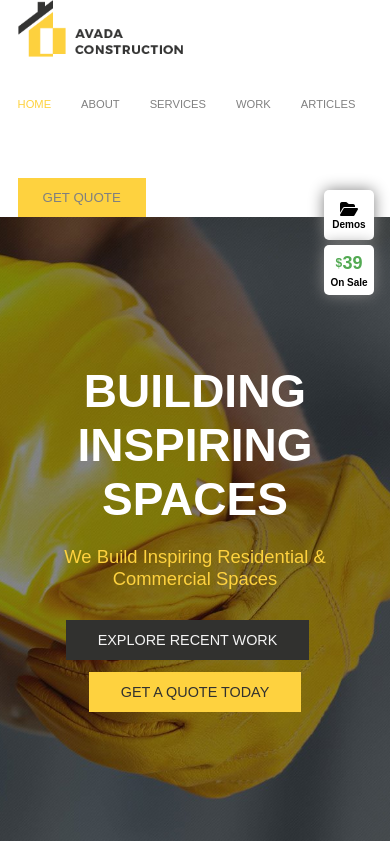
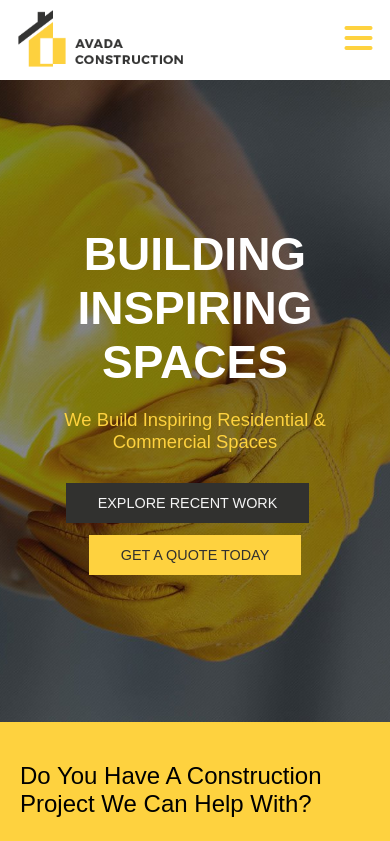
Before and after one commit to Michela-DC/proj-html-vuejs, a Vue app: page / in a window 390 px wide. Shown: the top 841 px of the page. Built offline with nearby package versions, Linux system fonts and the light colour scheme; a small style sheet from the web is missing.

Commit message:
Added hamburger-navbar, updated media queries

```diff
--- /dev/null
+++ b/src/components/DemosSales.vue
@@ -0,0 +1,83 @@
+<template>
+    <div class="demos-sale">
+        <div class="demos">
+            <div class="icon">
+                <i class="fa-solid fa-folder-open"></i>
+            </div>
+            <div>Demos</div>
+        </div>
+        <div class="on-sale">
+            <div class="sale-price">
+                <span class="dollar">$</span>
+                <span class="number">39</span>
+            </div>
+            <div>On Sale</div>
+        </div>
+    </div>
+</template>
+
+<script>
+export default {
+    name: 'DemosSales'
+}
+</script>
+
+<style lang="scss" scoped>
+
+@import '../assets/scss/variables.scss';
+
+.demos-sale{
+    position: fixed;
+    z-index: 20;
+    top: 100px;
+    right: 16px;
+
+    .demos, .on-sale{
+        background-color: white;
+        width: 50px;
+        height: 50px;
+        border-radius: 5px;
+        font-size: 0.625rem;
+        text-align: center;
+        display: flex;
+        flex-direction: column;
+        justify-content: center;
+        font-weight: bold;
+        box-shadow: 0px 0px 15px $gray-font;
+    }
+
+    .demos{
+        margin-bottom: 5px;
+
+        .icon{
+            font-size: 1rem;
+        }
+    }
+
+    .on-sale{
+        .sale-price{
+            font-size: 1.125rem;
+            color: #53aa53;
+            position: relative;
+            margin-bottom: 3px;
+
+
+            .dollar{
+                position: absolute;
+                top: 3px;
+                font-size: 0.75rem;
+            }
+
+            .number{
+                margin-left: 7px;
+            }
+        }
+    }
+}
+
+@media screen and (max-width: 575px) {
+    .demos-sale{
+        display: none;
+    }
+}
+</style>
--- a/src/components/HeaderNavbar.vue
+++ b/src/components/HeaderNavbar.vue
@@ -5,11 +5,31 @@
                 <img class="logo" src="../assets/images/construction_logo.png" alt="">
             </figure>
 
+            <div class="navbar-container navbar-row">
                 <ul class="navbar">
-                <!-- assegno la class active al primo elemento dell'array options  con :class="{'active' : i === 0}-->
-                <li class="nav-option" v-for="(option, i) in options" :key="i" :class="{'active' : i === 0}">{{option}}</li>
+                    <!-- assegno la class active al primo elemento dell'array options  con :class="{'currentPage' : i === 0}-->
+                    <li class="nav-option" v-for="(option, i) in options" :key="i" :class="{'currentPage' : i === 0}">
+                        <a href="">{{option}}</a>
+                    </li>
                     <button class="btn-quote">get quote</button>
                 </ul>
+                <a href="#" class="open" @click="click()" :class="{'hide' : this.clicked}">
+                    <i class="fas fa-bars"></i>
+                </a>
+            </div>
+
+            <div class="navbar-container navbar-hamburger" :class="{'open-hamburger' : this.clicked}">
+                <ul class="navbar">
+                    <!-- assegno la class active al primo elemento dell'array options  con :class="{'currentPage' : i === 0}-->
+                    <li class="nav-option" v-for="(option, i) in options" :key="i" :class="{'currentPage' : i === 0}">
+                        <a href="">{{option}}</a>
+                    </li>
+                    <button class="btn-quote">get quote</button>
+                </ul>
+                <a href="#" class="close" @click="click()" :class="{'hide' : !this.clicked}">
+                    <i class="fas fa-times"></i>
+                </a>
+            </div>
         </div>
     </header>
 </template>
@@ -26,9 +46,25 @@ export default {
                 'work',
                 'articles',
             ],
+
+            clicked: false,
+            index: 0,
         }
     },
 
+    methods: {
+        click: function () {
+            if(this.index === 0){
+                this.index++;
+                this.clicked = true;
+            }else{
+                this.index--;
+                this.clicked = false;
+            }
+
+            console.log('succede qualcosa', this.index, this.clicked)
+        }
+    }
 }
 </script>
 
@@ -56,10 +92,14 @@ header{
     flex-wrap: wrap;
 
     .logo-wrapper{
+        padding: 10px 20px 10px 0;
+
         .logo{
             width: 165px;
         }
     }
+
+    .navbar-container{
 
         .navbar{
             color: $gray-font;
@@ -77,15 +117,7 @@ header{
                 color: $gray-font;
             }
 
-        .nav-option{
-            position: relative;
-            display: block;
-            height: 100%;
-            padding: 38px 0;
-
-        }
-
-        .active{
+            .currentPage{
                 color: $light-color;
 
                 &::after{
@@ -99,10 +131,112 @@ header{
                     border-color: white transparent transparent transparent;
                 }
             }
+        }
+    }
 
+    .nav-option{ //l'ho messo qui cosí é piú facile togliere il padding nelle media queery
+        position: relative;
+        padding: 38px 0;
+
+        a:hover{
+            color: $light-color;
+        }
+    }
+
+    .navbar-row{
+        .open{
+            display: none;
+            font-size: 2rem;
+            color: $light-color;
+
+            &:hover{
+                color: $dark-color;
+            }
+        }
+    }
+
+    .navbar-hamburger{
+        display: none;
+
+        .navbar{
+            position: absolute;
+            top: 80px;
+            left: 0;
+            width: 100%;
+            display: flex;
+            flex-direction: column;
+            background-color: white;
+        }
+
+        .close{
+            position: absolute;
+            top: 21px;
+            right: 31px;
+            font-size: 2rem;
+            color: $light-color;
+        }
+    }
+
+    .open-hamburger{ // classe che assegno a navbar-hambuer per mostrarlo
+        display: block;
+    }
+
+}
+
+@media screen and (max-width: 768px){
+    .header-container{
+        .navbar-row{
+
+            .navbar{
+                display: none;
+            }
+
+            .open{
+                display: block;
+            }
+
+            .hide{
+                display: none;
+            }
+        }
+
+        //--------------------
+
+        .navbar-hamburger{
+
+            .navbar{
+                padding: 20px;
+
+                .nav-option{
+                    padding: 0;
+                    font-size: 1rem;
+                }
+            }
+        }
 
     }
 }
 
 
+@media screen and (max-width: 575px){
+
+    .header-container{
+        gap: 25px;
+
+        .navbar{
+            padding-bottom: 25px;
+
+            .nav-option{
+                padding: 0;
+            }
+
+            .currentPage::after{
+                display: none;
+            }
+        }
+    }
+
+}
+
+
 </style>
--- a/src/components/SectionExplore.vue
+++ b/src/components/SectionExplore.vue
@@ -83,6 +83,7 @@ export default {
 @import '../assets/scss/mixins.scss';
 @import '../assets/scss/variables.scss';
 @import '../assets/scss/mixins_Hover.scss';
+@import '../assets/scss/mixins_mediaqueries.scss';
 
 .container{
     // height: 550px;
@@ -155,5 +156,6 @@ export default {
 }
 
 @include cards-img-mediaquery;
+@include view-all;
 
 </style>
--- a/src/components/SectionJumbotron.vue
+++ b/src/components/SectionJumbotron.vue
@@ -9,29 +9,21 @@
                     <button class="btn-quote">get a quote today</button>
                 </div>
             </div>
-
-            <div class="demos-sale">
-                <div class="demos">
-                    <div class="icon">
-                        <i class="fa-solid fa-folder-open"></i>
-                    </div>
-                    <div>Demos</div>
-                </div>
-                <div class="on-sale">
-                    <div class="sale-price">
-                        <span class="dollar">$</span>
-                        <span class="number">39</span>
-                    </div>
-                    <div>On Sale</div>
-                </div>
-            </div>
         </div>
+        <DemosSales/>
     </section>
 </template>
 
 <script>
+
+import DemosSales from './DemosSales.vue'
+
 export default {
-    name: 'SectionJumbotron'
+    name: 'SectionJumbotron',
+
+    components: {
+        DemosSales,
+    }
 }
 </script>
 
@@ -84,67 +76,6 @@ export default {
             }
         }
     } //fine row
-
-    .demos-sale{
-        position: fixed;
-        z-index: 20;
-        top: 110px;
-        right: 16px;
-
-        .demos, .on-sale{
-            background-color: white;
-            width: 50px;
-            height: 50px;
-            border-radius: 5px;
-            font-size: 0.625rem;
-            text-align: center;
-            display: flex;
-            flex-direction: column;
-            justify-content: center;
-            font-weight: bold;
-            box-shadow: 0px 0px 15px $gray-font;
-        }
-
-        .demos{
-            margin-bottom: 5px;
-
-            .icon{
-                font-size: 1rem;
-            }
-        }
-
-        .on-sale{
-            .sale-price{
-                font-size: 1.125rem;
-                color: #53aa53;
-                position: relative;
-                margin-bottom: 3px;
-
-
-                .dollar{
-                    position: absolute;
-                    top: 3px;
-                    font-size: 0.75rem;
-                }
-
-                .number{
-                    margin-left: 7px;
-                }
-            }
-        }
-    }
-}
-
-@media screen and (min-width: 549px) and (max-width: 729px){
-    .jumbo-container .demos-sale{
-        top: 150px;
-    }
-}
-
-@media screen and (max-width: 548px){
-    .jumbo-container .demos-sale{
-        top: 190px;
-    }
 }
 
 </style>
--- a/src/components/SectionNews.vue
+++ b/src/components/SectionNews.vue
@@ -117,6 +117,7 @@ export default {
 @import '../assets/scss/mixins.scss';
 @import '../assets/scss/variables.scss';
 @import '../assets/scss/mixins_Hover.scss';
+@import '../assets/scss/mixins_mediaqueries.scss';
 
 
 .section-news{
@@ -225,5 +226,6 @@ export default {
 }
 
 @include cards-img-mediaquery;
+@include view-all;
 
 </style>
--- a/src/components/SectionNumbers.vue
+++ b/src/components/SectionNumbers.vue
@@ -47,6 +47,7 @@ export default {
 <style lang="scss" scoped>
 
 @import '../assets/scss/mixins.scss';
+@import '../assets/scss/mixins_mediaqueries.scss';
 
 .section-numbers{
     background-image: url('../assets/images/home-244125289.jpg');
--- a/src/components/SectionValues.vue
+++ b/src/components/SectionValues.vue
@@ -55,6 +55,7 @@ export default {
 
 @import '../assets/scss/mixins.scss';
 @import '../assets/scss/variables.scss';
+@import '../assets/scss/mixins_mediaqueries.scss';
 
 .container{
     background-color: $light-gray;
```
Also changed, not shown: src/assets/scss/_mixins.scss (+0 -41 lines), src/assets/scss/_mixins_mediaqueries.scss (added, +53 -0 lines). Lines whose indentation alone changed are shown as unchanged.
